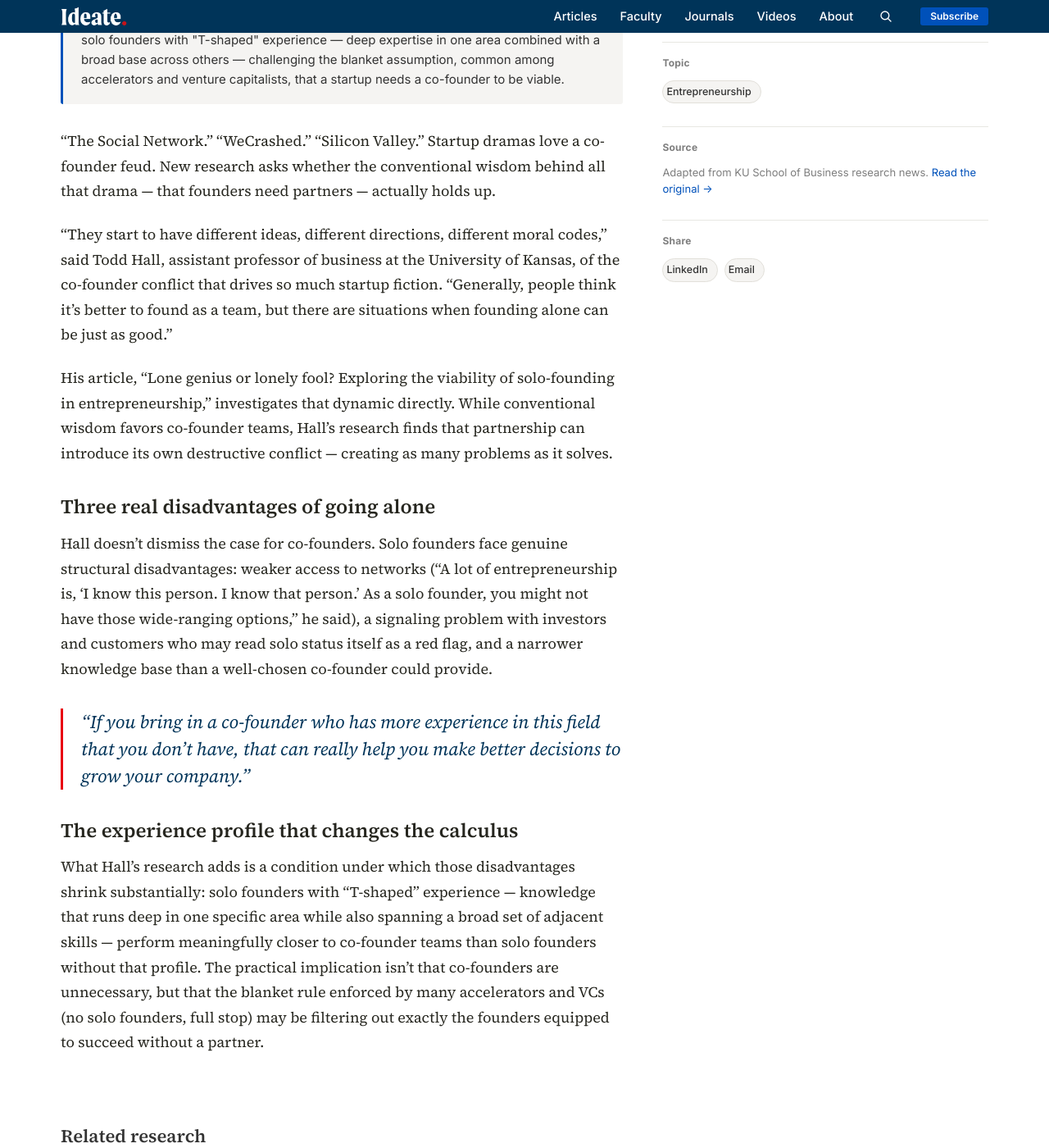
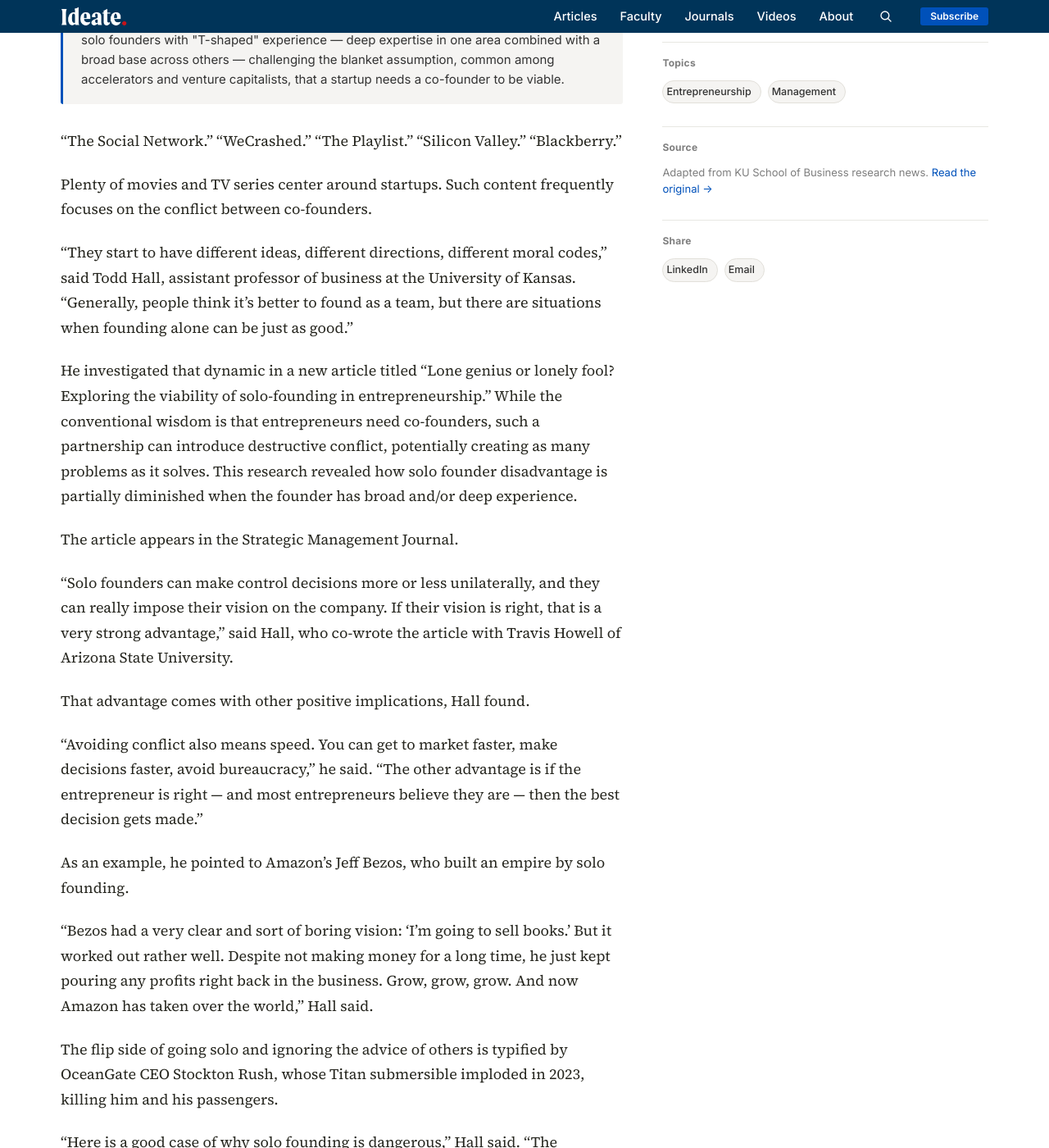
Before and after one commit to KUBschool/ideate, a Jekyll site: the page built from _articles/2026-07-06-solo-founder-viability.md, in a window 1280 px wide and 1400 px high, scrolled down 1010 px. Shown: the whole window at 82% size. Built offline with Jekyll 4.4.1, drawn with Linux system fonts in a browser that asks for light colours; some of the changed text lies outside the part shown.

Commit message:
Update Article “2026-07-06-solo-founder-viability”

```diff
--- a/_articles/2026-07-06-solo-founder-viability.md
+++ b/_articles/2026-07-06-solo-founder-viability.md
@@ -5,10 +5,13 @@
   conventional wisdom that entrepreneurs need co-founders is only partly right —
   solo founders with the right mix of experience can do just as well.
 topic: entrepreneurship
+also_topics:
+  - management
 faculty:
   - todd-hall
-byline: Todd Hall
+byline: Jon Niccum
 date: 2026-07-06
+image: /assets/uploads/tech-handshake.jpeg
 image_tint: limestone
 featured: false
 source_url: https://business.ku.edu/news/article/entrepreneurs-need-partners-unless-solo-founder-has-broad-and-deep-experience-study-finds
@@ -19,20 +22,62 @@
   the blanket assumption, common among accelerators and venture capitalists,
   that a startup needs a co-founder to be viable.
 journal: Strategic Management Journal
+journal_url: https://sms.onlinelibrary.wiley.com/doi/10.1002/smj.70103
 ---
+“The Social Network.” “WeCrashed.” “The Playlist.” “Silicon Valley.” “Blackberry.”
 
-"The Social Network." "WeCrashed." "Silicon Valley." Startup dramas love a co-founder feud. New research asks whether the conventional wisdom behind all that drama — that founders need partners — actually holds up.
+Plenty of movies and TV series center around startups. Such content frequently focuses on the conflict between co-founders.
 
-"They start to have different ideas, different directions, different moral codes," said Todd Hall, assistant professor of business at the University of Kansas, of the co-founder conflict that drives so much startup fiction. "Generally, people think it's better to found as a team, but there are situations when founding alone can be just as good."
+“They start to have different ideas, different directions, different moral codes,” said Todd Hall, assistant professor of business at the University of Kansas. “Generally, people think it’s better to found as a team, but there are situations when founding alone can be just as good.”
 
-His article, "Lone genius or lonely fool? Exploring the viability of solo-founding in entrepreneurship," investigates that dynamic directly. While conventional wisdom favors co-founder teams, Hall's research finds that partnership can introduce its own destructive conflict — creating as many problems as it solves.
+He investigated that dynamic in a new article titled [“Lone genius or lonely fool? Exploring the viability of solo-founding in entrepreneurship.”](https://sms.onlinelibrary.wiley.com/doi/10.1002/smj.70103) While the conventional wisdom is that entrepreneurs need co-founders, such a partnership can introduce destructive conflict, potentially creating as many problems as it solves. This research revealed how solo founder disadvantage is partially diminished when the founder has broad and/or deep experience.
 
-## Three real disadvantages of going alone
+The article appears in the Strategic Management Journal.
 
-Hall doesn't dismiss the case for co-founders. Solo founders face genuine structural disadvantages: weaker access to networks ("A lot of entrepreneurship is, 'I know this person. I know that person.' As a solo founder, you might not have those wide-ranging options," he said), a signaling problem with investors and customers who may read solo status itself as a red flag, and a narrower knowledge base than a well-chosen co-founder could provide.
+“Solo founders can make control decisions more or less unilaterally, and they can really impose their vision on the company. If their vision is right, that is a very strong advantage,” said Hall, who co-wrote the article with Travis Howell of Arizona State University.
 
-> "If you bring in a co-founder who has more experience in this field that you don't have, that can really help you make better decisions to grow your company."
+That advantage comes with other positive implications, Hall found.
 
-## The experience profile that changes the calculus
+“Avoiding conflict also means speed. You can get to market faster, make decisions faster, avoid bureaucracy,” he said. “The other advantage is if the entrepreneur is right — and most entrepreneurs believe they are — then the best decision gets made.”
 
-What Hall's research adds is a condition under which those disadvantages shrink substantially: solo founders with "T-shaped" experience — knowledge that runs deep in one specific area while also spanning a broad set of adjacent skills — perform meaningfully closer to co-founder teams than solo founders without that profile. The practical implication isn't that co-founders are unnecessary, but that the blanket rule enforced by many accelerators and VCs (no solo founders, full stop) may be filtering out exactly the founders equipped to succeed without a partner.
+As an example, he pointed to Amazon’s Jeff Bezos, who built an empire by solo founding.
+
+“Bezos had a very clear and sort of boring vision: ‘I’m going to sell books.’ But it worked out rather well. Despite not making money for a long time, he just kept pouring any profits right back in the business. Grow, grow, grow. And now Amazon has taken over the world,” Hall said.
+
+The flip side of going solo and ignoring the advice of others is typified by OceanGate CEO Stockton Rush, whose Titan submersible imploded in 2023, killing him and his passengers.
+
+“Here is a good case of why solo founding is dangerous,” Hall said. “The disadvantages are they can do dumb stuff, and they don’t really have people to check them.”
+
+In addition to this lack of oversight, Hall pointed to several other disadvantages for solo founders.
+
+“Co-founders add a lot of experience to the process. They have their own networks, they signal legitimacy, they bring all their expertise with them, and that’s a huge advantage over solo founding,” he said.
+
+Since so much of business revolves around networking, a lack of connected partners can prove limiting.
+
+“A lot of entrepreneurship is, ‘I know this person. I know that person.’ As a solo founder, you might not have those wide-ranging options,” he said.
+
+“Also, if you’re a solo founder, is that because you chose to be or because you’re terrible to work with? Or is your idea bad? There becomes a signaling thing to investors and even customers, like, ‘Why is this person alone?’”
+
+The final disadvantage involves lacking a more well-rounded knowledge base.
+
+“If you bring in a co-founder who has more experience in this field that you don’t have, that can really help you make better decisions to grow your company,” Hall said.
+
+He found the solo founders who do best possess “T-shaped” skills and experiences. This means having knowledge that’s deep in one area but with a broad set as well.
+
+“Successful solo founders often have T-shaped expertise. They’re a tech person who also has an MBA. Or they’re an engineering major who becomes a project manager afterward,” he said.
+
+To ascertain these results, Hall performed two studies: one using data from Y Combinator’s renowned accelerator program and another using large-scale data from Crunchbase, the primary database of startups.
+
+“Using LinkedIn links for the founders of those companies, we were able to connect this huge database of startups with founders, figure out which ones are solos and then look at the outcomes,” he said.
+
+The researchers defined “successful companies” as those looking at successful exit (IPO or acquisition).
+
+Now in his fourth year at KU, Hall researches how people organize around technologies. His past articles include [“Does Artificial Intelligence Stimulate or Diminish Human Interactions? An Affordance Perspective on AI, Relational Coordination, and Performance”](https://news.ku.edu/news/article/human-ai-interactions-stimulate-coordination-among-co-workers-and-improve-team-performance-study-finds) and [Digital Technologies, Organization Structure, and Coordination by Feedback: Lessons from Information Technology Adoption.”](https://www.researchgate.net/publication/404678045_Digital_technologies_organization_structure_and_coordination_by_feedback_lessons_from_information_technology_adoption)
+
+Before going into academia, he helped hospitals implement billing software as a project manager for Epic Systems.
+
+Based on his latest research, if Hall were going to start a company, would he seek a partner?
+
+“Absolutely,” he said.
+
+“As a founder, if you have a clear idea and you have the knowledge and experience to back up that idea — and maybe you’re a strong personality — solo founding is okay. If you aren’t super confident in your knowledge or your experience, then get help. There are individuals who can solo found successfully, but it’s the exception.”
```
Also changed, not shown: assets/uploads/tech-handshake.jpeg (added).
